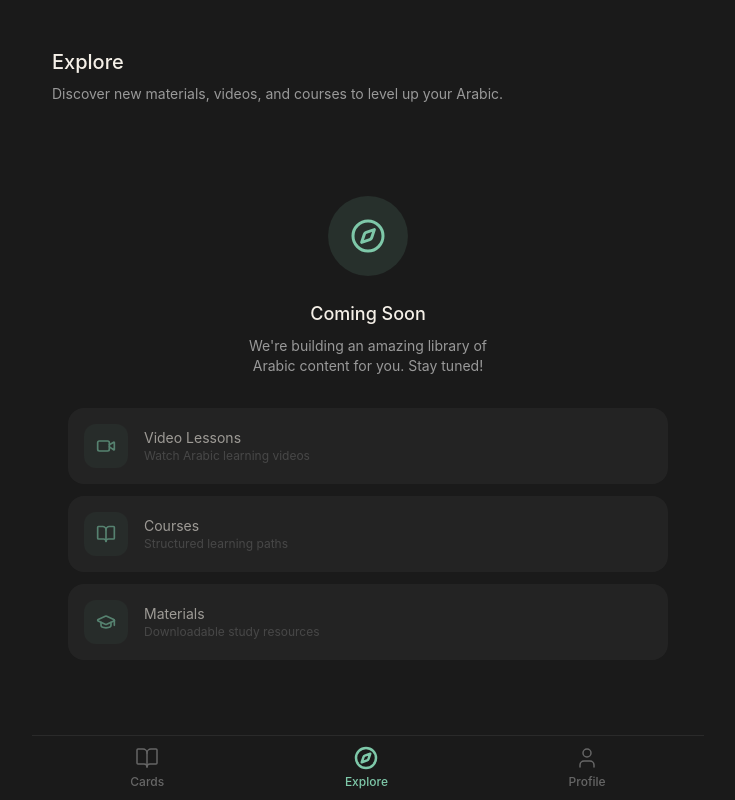
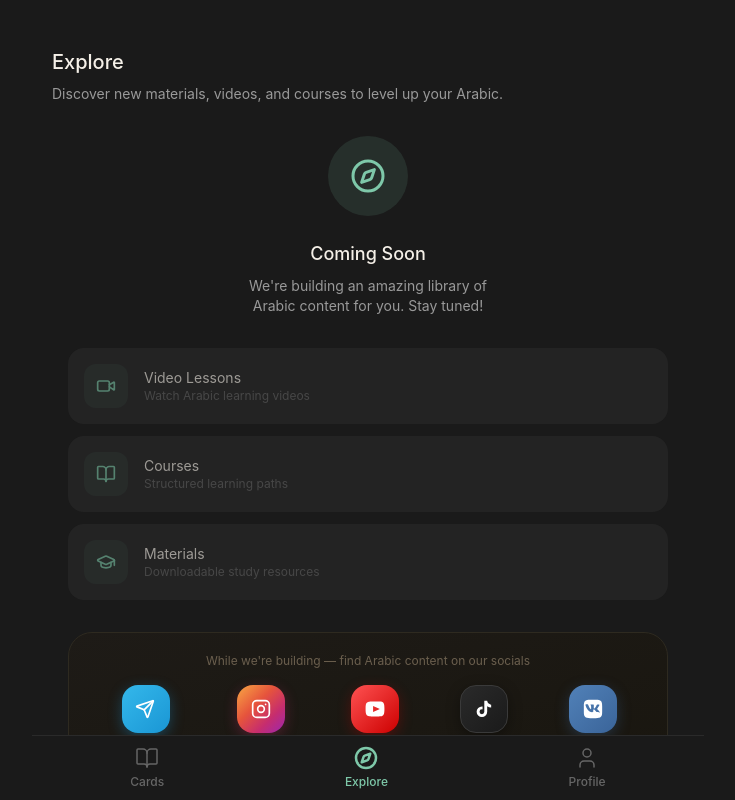
Before and after one commit to Aliobead234/AOA-ArabicApp, a React (Vite) app: page /explore in a window 1280 px wide. Both pictures are taken after a click on the button "Continue without signing in →". Shown: the whole page, without its empty margins (272-1007 px from the left). Built offline with nearby package versions, Linux system fonts and the light colour scheme; no server answers; a web font is replaced by a local one.

Commit message:
App feature - adding socials

```diff
--- a/src/app/components/ExploreScreen.tsx
+++ b/src/app/components/ExploreScreen.tsx
@@ -1,31 +1,9 @@
-import { Compass, Video, BookOpen, GraduationCap } from "lucide-react";
-import { useEffect } from "react";
+import { Compass, Video, BookOpen, GraduationCap, Send } from "lucide-react";
 import { useTheme } from "./ThemeContext";
-import { useAuth } from "../contexts/AuthContext";
-import { useNavigate } from "react-router";
 
 export function ExploreScreen() {
   const { colors, isDark } = useTheme();
-  const { user, loading } = useAuth();
-  const navigate = useNavigate();
   const accentColor = isDark ? "#7ec8a9" : "#5aab8b";
-
-  // Redirect authenticated users to flashcard page
-  useEffect(() => {
-    if (!loading && user) {
-      console.log('[Explore] User authenticated, redirecting to flashcards');
-      navigate("/", { replace: true });
-    }
-  }, [user, loading, navigate]);
-
-  // Show loading while checking auth
-  if (loading) {
-    return (
-      <div className="flex items-center justify-center h-screen bg-[#1a1a1a] max-w-md mx-auto">
-        <div className="w-8 h-8 border-2 border-[#7ec8a9] border-t-transparent rounded-full animate-spin" />
-      </div>
-    );
-  }
 
   const comingSoonItems = [
     { icon: Video, title: "Video Lessons", desc: "Watch Arabic learning videos" },
@@ -52,7 +30,7 @@ export function ExploreScreen() {
           We're building an amazing library of Arabic content for you. Stay tuned!
         </p>
 
-        <div className="w-full space-y-3">
+        <div className="w-full space-y-3 mb-8">
           {comingSoonItems.map((item) => (
             <div
               key={item.title}
@@ -71,6 +49,133 @@ export function ExploreScreen() {
             </div>
           ))}
         </div>
+
+        {/* Social */}
+        <div
+          className={`w-full rounded-3xl p-5 border ${
+            isDark
+              ? "bg-gradient-to-br from-[#1e1b17] to-[#19160f] border-[#2e2a20]"
+              : "bg-gradient-to-br from-[#fdfaf4] to-[#f8f2e6] border-[#ede3cc] shadow-sm shadow-black/5"
+          }`}
+        >
+          <p className={`text-xs text-center mb-4 ${isDark ? "text-[#6b5f4e]" : "text-[#9a8a6a]"}`}>
+            While we're building — find Arabic content on our socials
+          </p>
+          <div className="flex justify-around items-start">
+            {/* Telegram */}
+            <a
+              href="https://t.me/aoa_arabic"
+              target="_blank"
+              rel="noopener noreferrer"
+              className="flex flex-col items-center gap-2 group"
+            >
+              <div
+                className="rounded-2xl flex items-center justify-center transition-transform group-active:scale-95 group-hover:scale-105"
+                style={{
+                  width: 48, height: 48,
+                  background: "linear-gradient(135deg, #34b8eb 0%, #1a96d4 100%)",
+                  boxShadow: "0 4px 14px rgba(26,150,212,0.35)",
+                }}
+              >
+                <Send size={20} className="text-white" style={{ marginLeft: -1 }} />
+              </div>
+              <span className={`text-xs ${isDark ? "text-[#7a6e5e]" : "text-[#8a7a5a]"}`}>Telegram</span>
+            </a>
+
+            {/* Instagram */}
+            <a
+              href="https://instagram.com/aoa_arabic"
+              target="_blank"
+              rel="noopener noreferrer"
+              className="flex flex-col items-center gap-2 group"
+            >
+              <div
+                className="rounded-2xl flex items-center justify-center transition-transform group-active:scale-95 group-hover:scale-105"
+                style={{
+                  width: 48, height: 48,
+                  background: "linear-gradient(135deg, #f9a844 0%, #e6543c 40%, #c62d6e 70%, #9c27b0 100%)",
+                  boxShadow: "0 4px 14px rgba(198,45,110,0.30)",
+                }}
+              >
+                <svg width="20" height="20" viewBox="0 0 24 24" fill="none" stroke="white" strokeWidth="2" strokeLinecap="round" strokeLinejoin="round">
+                  <rect x="2" y="2" width="20" height="20" rx="5" ry="5"/>
+                  <circle cx="12" cy="12" r="4"/>
+                  <circle cx="17.5" cy="6.5" r="1" fill="white" stroke="none"/>
+                </svg>
+              </div>
+              <span className={`text-xs ${isDark ? "text-[#7a6e5e]" : "text-[#8a7a5a]"}`}>Instagram</span>
+            </a>
+
+            {/* YouTube */}
+            <a
+              href="https://youtube.com/@aoa_arabic"
+              target="_blank"
+              rel="noopener noreferrer"
+              className="flex flex-col items-center gap-2 group"
+            >
+              <div
+                className="rounded-2xl flex items-center justify-center transition-transform group-active:scale-95 group-hover:scale-105"
+                style={{
+                  width: 48, height: 48,
+                  background: "linear-gradient(135deg, #ff5252 0%, #cc0000 100%)",
+                  boxShadow: "0 4px 14px rgba(204,0,0,0.30)",
+                }}
+              >
+                <svg width="20" height="20" viewBox="0 0 24 24" fill="white">
+                  <path d="M23 7s-.3-1.9-1.2-2.7c-1.1-1.2-2.4-1.2-3-1.3C16.5 3 12 3 12 3s-4.5 0-6.8.2c-.6.1-1.9.1-3 1.3C1.3 5.2 1 7 1 7S.7 9 .7 11v1.9c0 2 .3 3.9.3 3.9s.3 1.9 1.2 2.7c1.1 1.2 2.6 1.1 3.3 1.2C7.3 21 12 21 12 21s4.5 0 6.8-.3c.6-.1 1.9-.1 3-1.3.9-.8 1.2-2.7 1.2-2.7s.3-2 .3-3.9V11c0-2-.3-4-.3-4zM9.7 15.5V8.4l8.1 3.6-8.1 3.5z"/>
+                </svg>
+              </div>
+              <span className={`text-xs ${isDark ? "text-[#7a6e5e]" : "text-[#8a7a5a]"}`}>YouTube</span>
+            </a>
+
+            {/* TikTok */}
+            <a
+              href="https://tiktok.com/@aoa_arabic"
+              target="_blank"
+              rel="noopener noreferrer"
+              className="flex flex-col items-center gap-2 group"
+            >
+              <div
+                className="rounded-2xl flex items-center justify-center transition-transform group-active:scale-95 group-hover:scale-105"
+                style={{
+                  width: 48, height: 48,
+                  background: isDark
+                    ? "linear-gradient(135deg, #2a2a2a 0%, #1a1a1a 100%)"
+                    : "linear-gradient(135deg, #333 0%, #111 100%)",
+                  boxShadow: "0 4px 14px rgba(0,0,0,0.35)",
+                  border: isDark ? "1px solid #3a3a3a" : "none",
+                }}
+              >
+                <svg width="20" height="20" viewBox="0 0 24 24" fill="white">
+                  <path d="M19.59 6.69a4.83 4.83 0 01-3.77-4.25V2h-3.45v13.67a2.89 2.89 0 01-2.88 2.5 2.89 2.89 0 01-2.89-2.89 2.89 2.89 0 012.89-2.89c.28 0 .54.04.79.1V9.01a6.27 6.27 0 00-.79-.05 6.34 6.34 0 00-6.34 6.34 6.34 6.34 0 006.34 6.34 6.34 6.34 0 006.33-6.34V8.69a8.15 8.15 0 004.77 1.52V6.76a4.85 4.85 0 01-1-.07z"/>
+                </svg>
+              </div>
+              <span className={`text-xs ${isDark ? "text-[#7a6e5e]" : "text-[#8a7a5a]"}`}>TikTok</span>
+            </a>
+
+            {/* VK */}
+            <a
+              href="https://vk.com/aoa_arabic"
+              target="_blank"
+              rel="noopener noreferrer"
+              className="flex flex-col items-center gap-2 group"
+            >
+              <div
+                className="rounded-2xl flex items-center justify-center transition-transform group-active:scale-95 group-hover:scale-105"
+                style={{
+                  width: 48, height: 48,
+                  background: "linear-gradient(135deg, #5181b8 0%, #3a6499 100%)",
+                  boxShadow: "0 4px 14px rgba(58,100,153,0.35)",
+                }}
+              >
+                <svg width="22" height="22" viewBox="0 0 24 24" fill="white">
+                  <path d="M15.07 2H8.93C3.33 2 2 3.33 2 8.93v6.14C2 20.67 3.33 22 8.93 22h6.14C20.67 22 22 20.67 22 15.07V8.93C22 3.33 20.67 2 15.07 2zm2.95 13.27h-1.67c-.63 0-.82-.5-1.96-1.64-1-.96-1.44-.96-1.69-.96-.34 0-.44.1-.44.58v1.5c0 .41-.13.66-1.22.66-1.8 0-3.8-1.09-5.2-3.12C4.27 9.93 3.8 7.86 3.8 7.4c0-.25.1-.48.58-.48h1.67c.43 0 .6.2.76.65.84 2.44 2.26 4.57 2.84 4.57.22 0 .32-.1.32-.65V9.14c-.07-1.16-.68-1.26-.68-1.68 0-.2.17-.4.44-.4h2.63c.37 0 .5.2.5.63v3.4c0 .37.17.5.27.5.22 0 .4-.13.8-.53 1.24-1.39 2.13-3.52 2.13-3.52.12-.25.32-.48.75-.48h1.67c.5 0 .61.26.5.63-.21.97-2.24 3.84-2.24 3.84-.18.29-.24.42 0 .74.17.24.74.74 1.12 1.19.7.8 1.23 1.47 1.37 1.93.14.45-.09.68-.56.68z"/>
+                </svg>
+              </div>
+              <span className={`text-xs ${isDark ? "text-[#7a6e5e]" : "text-[#8a7a5a]"}`}>VK</span>
+            </a>
+          </div>
+        </div>
       </div>
     </div>
   );
```
